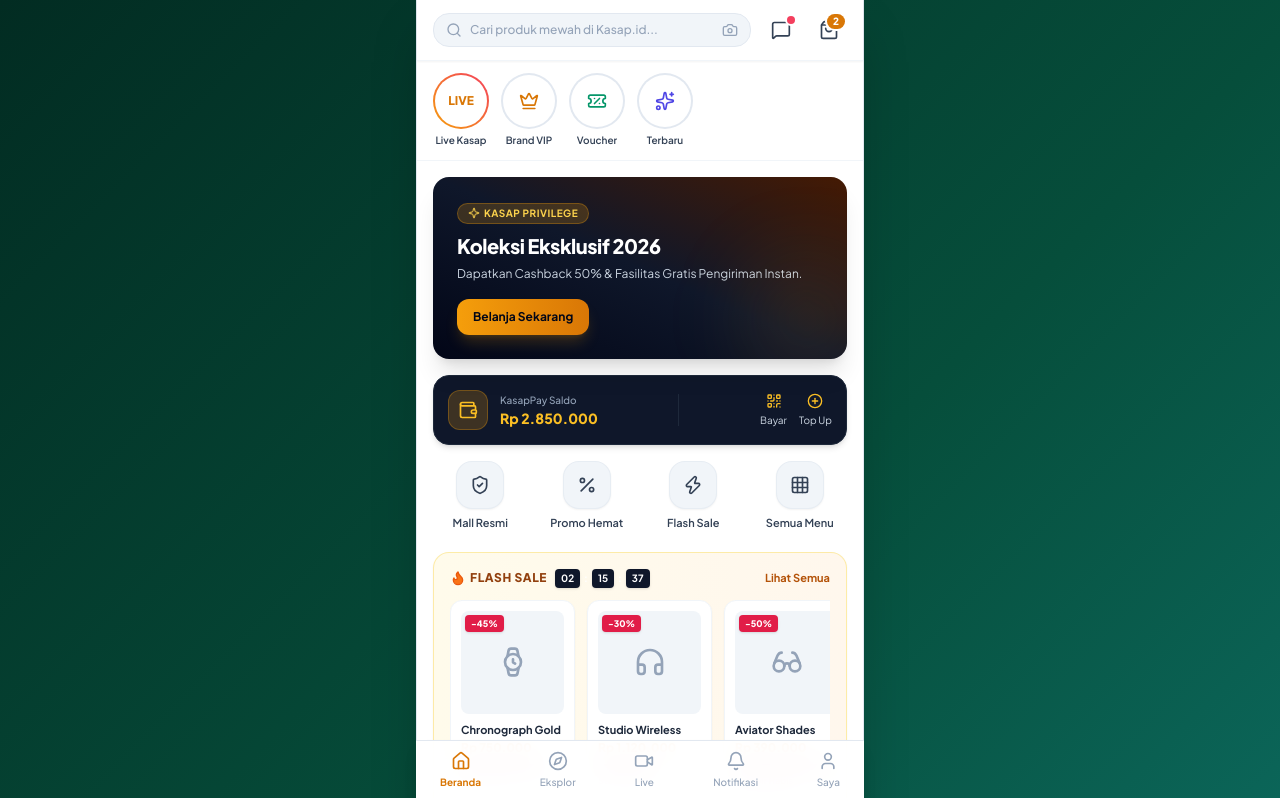
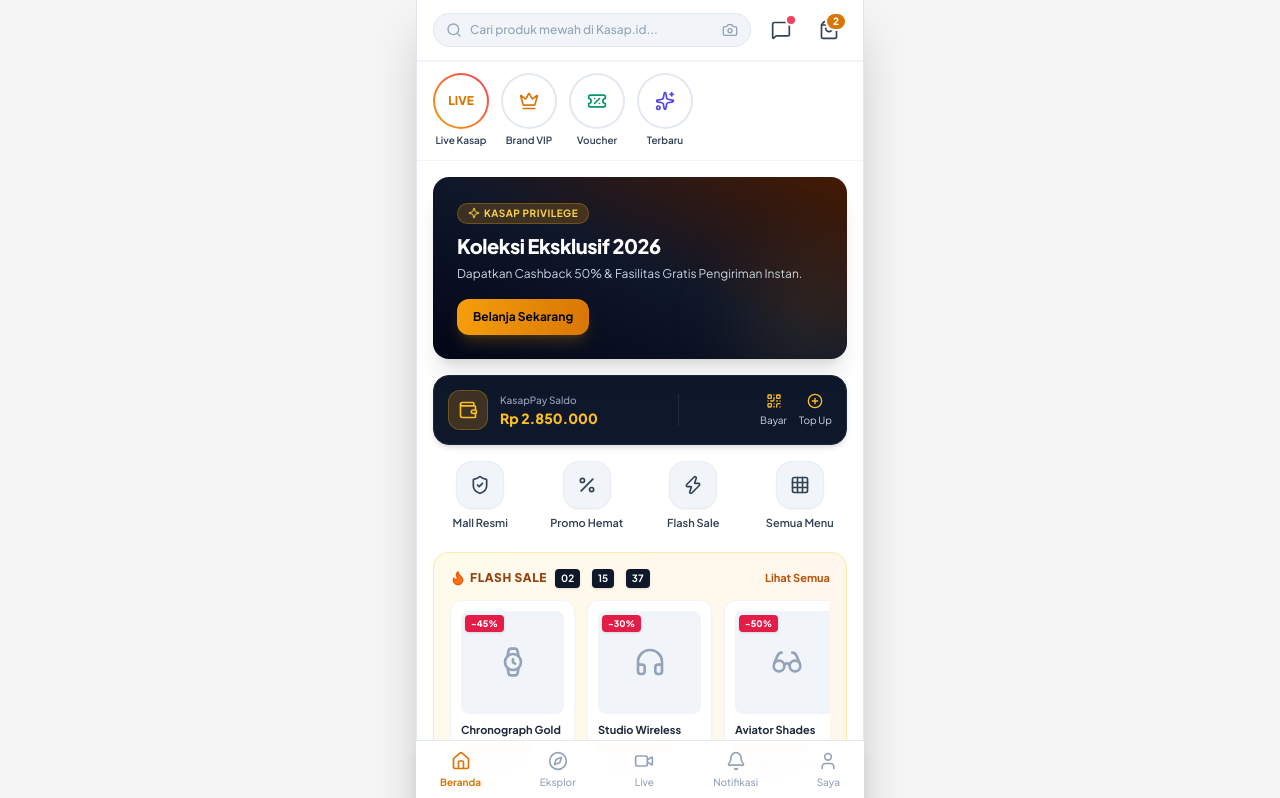
Before and after one commit to k454p/kasap_id, a React (Vite) app: page / in a window 1280 px wide. Shown: the top 798 px of the page. Built offline with nearby package versions, Linux system fonts and the light colour scheme.

Commit message:
Update index.css

```diff
--- a/src/index.css
+++ b/src/index.css
@@ -2,30 +2,8 @@
 @tailwind components;
 @tailwind utilities;
 
-:root {
-  font-family: Inter, system-ui, Avenir, Helvetica, Arial, sans-serif;
-  line-height: 1.5;
-  font-weight: 400;
-  color-scheme: light dark;
-  color: #1f2937;
-  background-color: #f3f4f6;
-  font-synthesis: none;
-  text-rendering: optimizeLegibility;
-  -webkit-font-smoothing: antialiased;
-  -moz-osx-font-smoothing: grayscale;
-}
-
+/* Reset default margin & padding agar menempel rapi di layar HP/Desktop */
 body {
   margin: 0;
-  display: flex;
-  place-content: center;
-  min-width: 320px;
-  min-height: 100vh;
-  background-color: #f3f4f6;
+  padding: 0;
 }
-/* Latar belakang mewah hijau bergradasi */
-body {
-  background: linear-gradient(135deg, #022c22 0%, #064e3b 50%, #0f766e 100%) !important;
-  color: #ffffff !important;
-  min-height: 100vh;
-}
```
